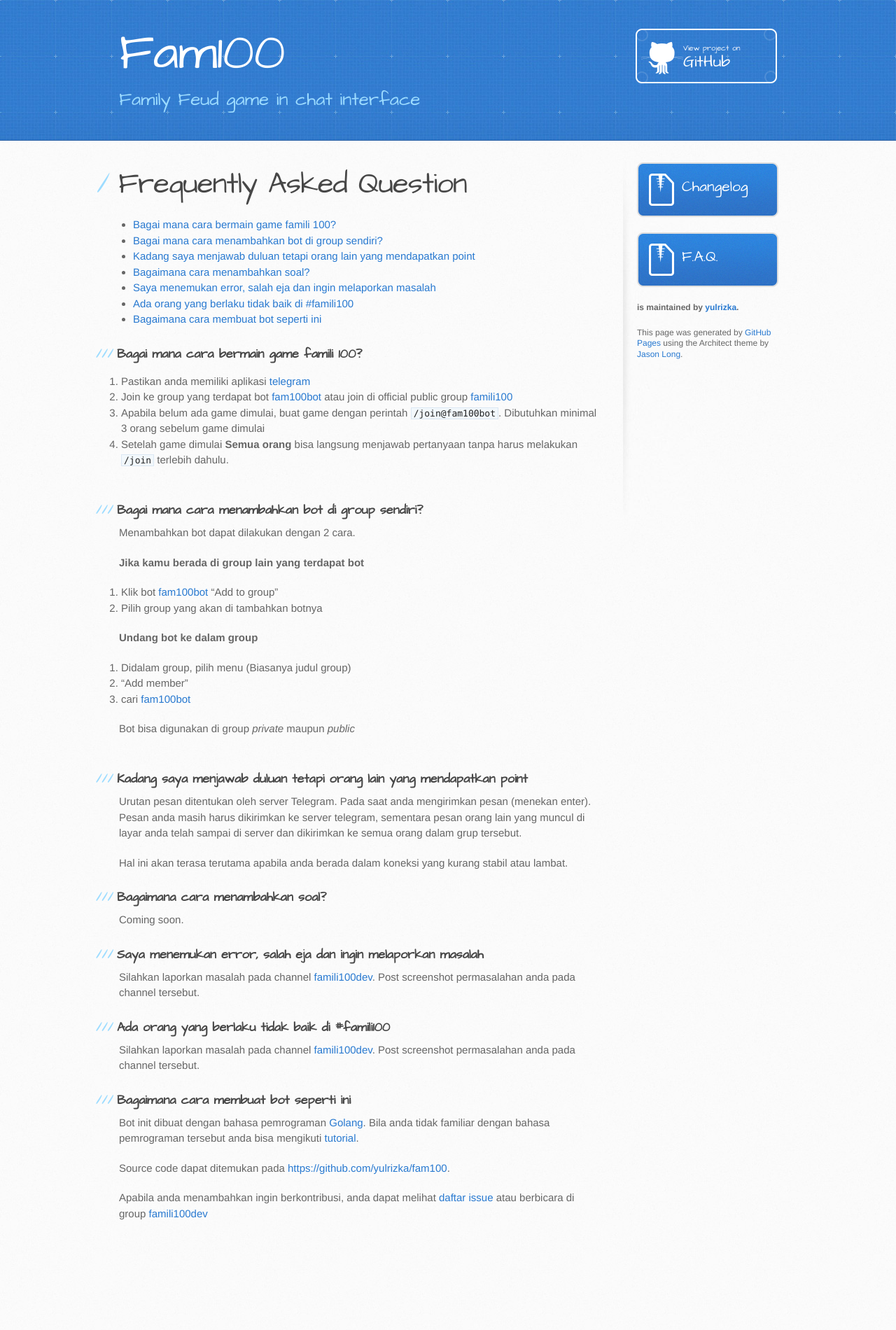
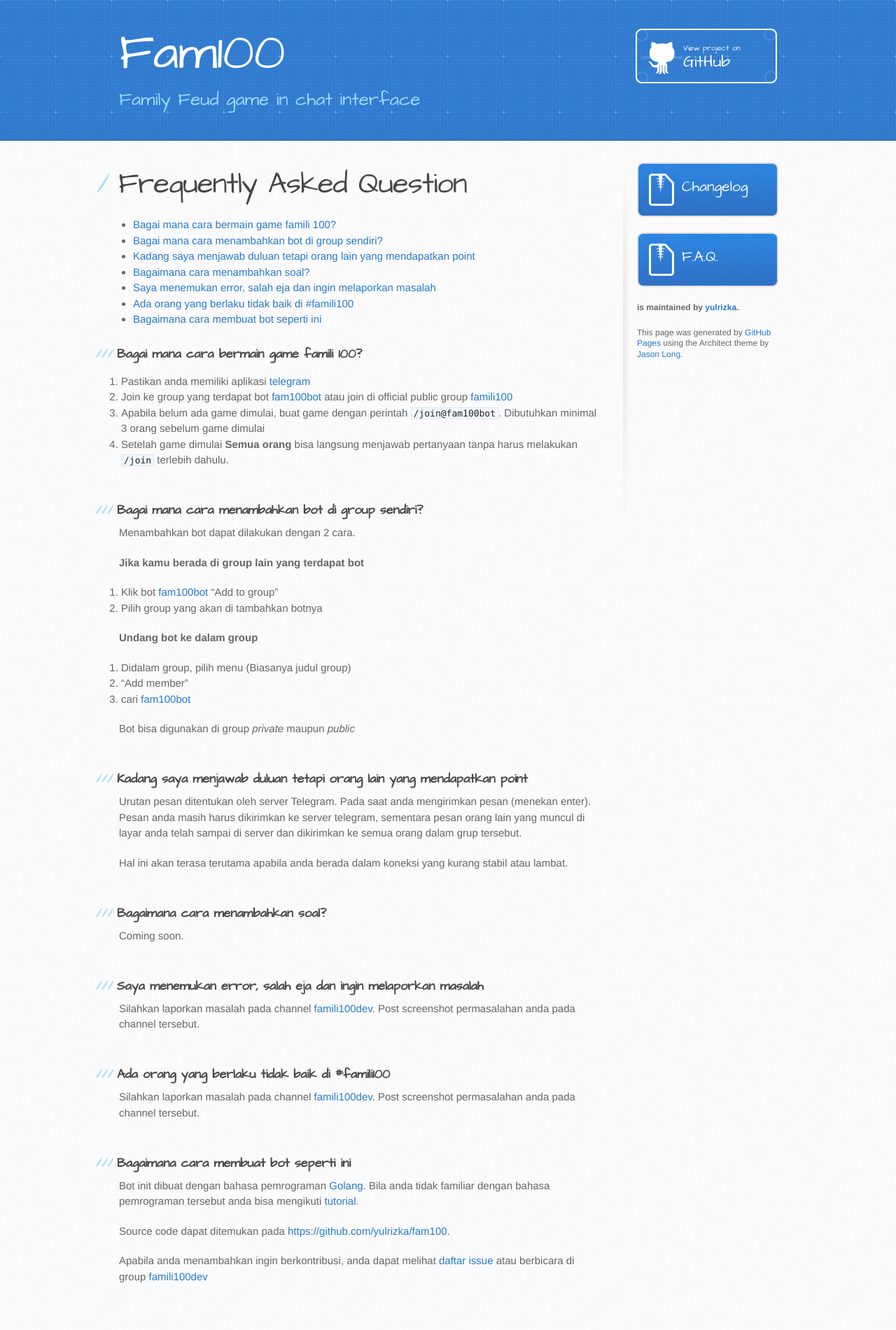
Before and after one commit to yulrizka/fam100, a Jekyll site: the page built from faq.md, in a window 1280 px wide. Shown: the whole page at 70% size. Built offline with Jekyll 4.4.1, drawn with Linux system fonts in a browser that asks for light colours; before the commit the page ends 1788 px from its top, so only the background shows below that.

Commit message:
Add new line after each question

```diff
--- a/faq.md
+++ b/faq.md
@@ -45,18 +45,21 @@ Pesan anda masih harus dikirimkan ke server telegram, sementara pesan orang lain
 dan dikirimkan ke semua orang dalam grup tersebut.
 
 Hal ini akan terasa terutama apabila anda berada dalam koneksi yang kurang stabil atau lambat.
+<br/><br/>
 
 ### Bagaimana cara menambahkan soal?
 Coming soon.
+<br/><br/>
 
 ### Saya menemukan error, salah eja dan ingin melaporkan masalah
 
 Silahkan laporkan masalah pada channel [famili100dev]. Post screenshot permasalahan anda pada channel tersebut.
+<br/><br/>
 
 ### Ada orang yang berlaku tidak baik di #famili100
 
 Silahkan laporkan masalah pada channel [famili100dev]. Post screenshot permasalahan anda pada channel tersebut.
-
+<br/><br/>
 
 ### Bagaimana cara membuat bot seperti ini
 
@@ -67,6 +70,7 @@ Source code dapat ditemukan pada [https://github.com/yulrizka/fam100](https://gi
 
 Apabila anda menambahkan ingin berkontribusi, anda dapat melihat [daftar issue](https://github.com/yulrizka/fam100/issues)
 atau berbicara di group [famili100dev]
+<br/><br/>
 
 [telegram]: https://telegram.org/ "Telegram"
 [fam100bot]: http://telegram.me/fam100bo://telegram.me/fam100bot "@fam100bot"
```
